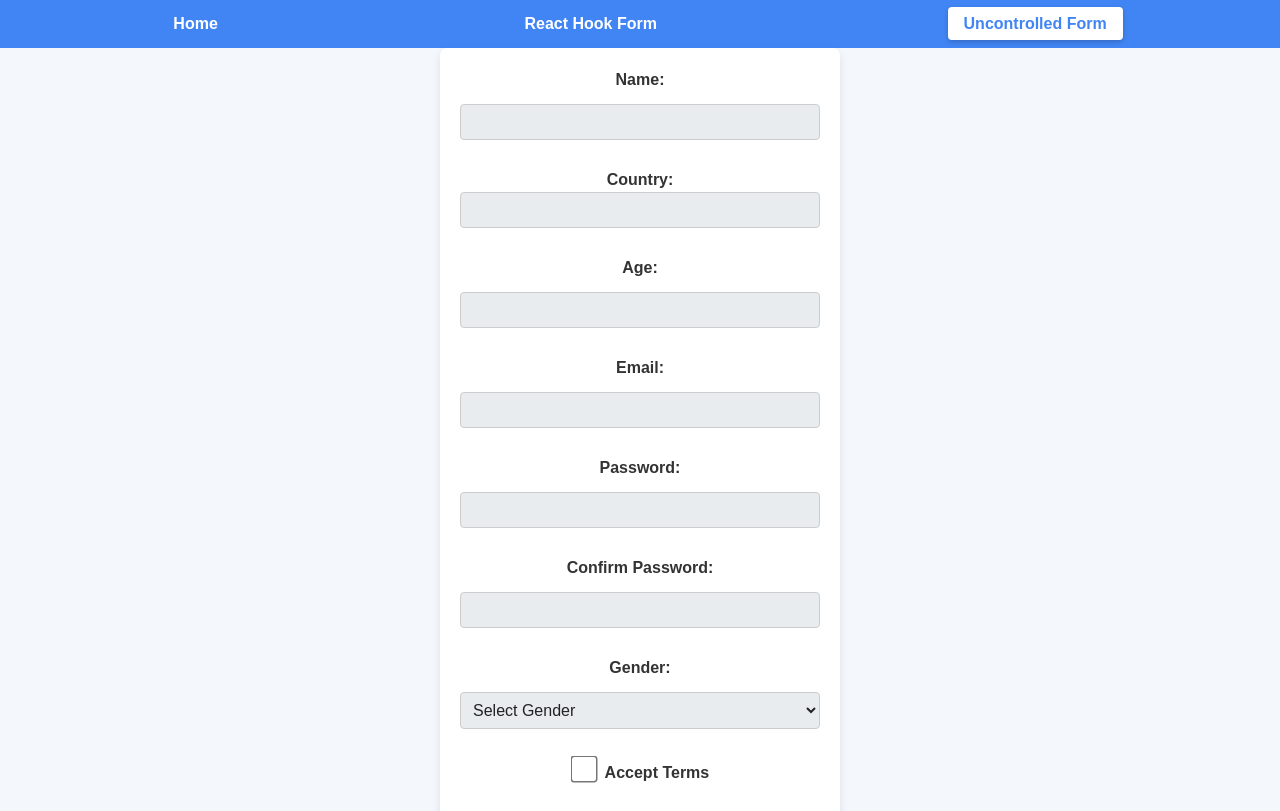
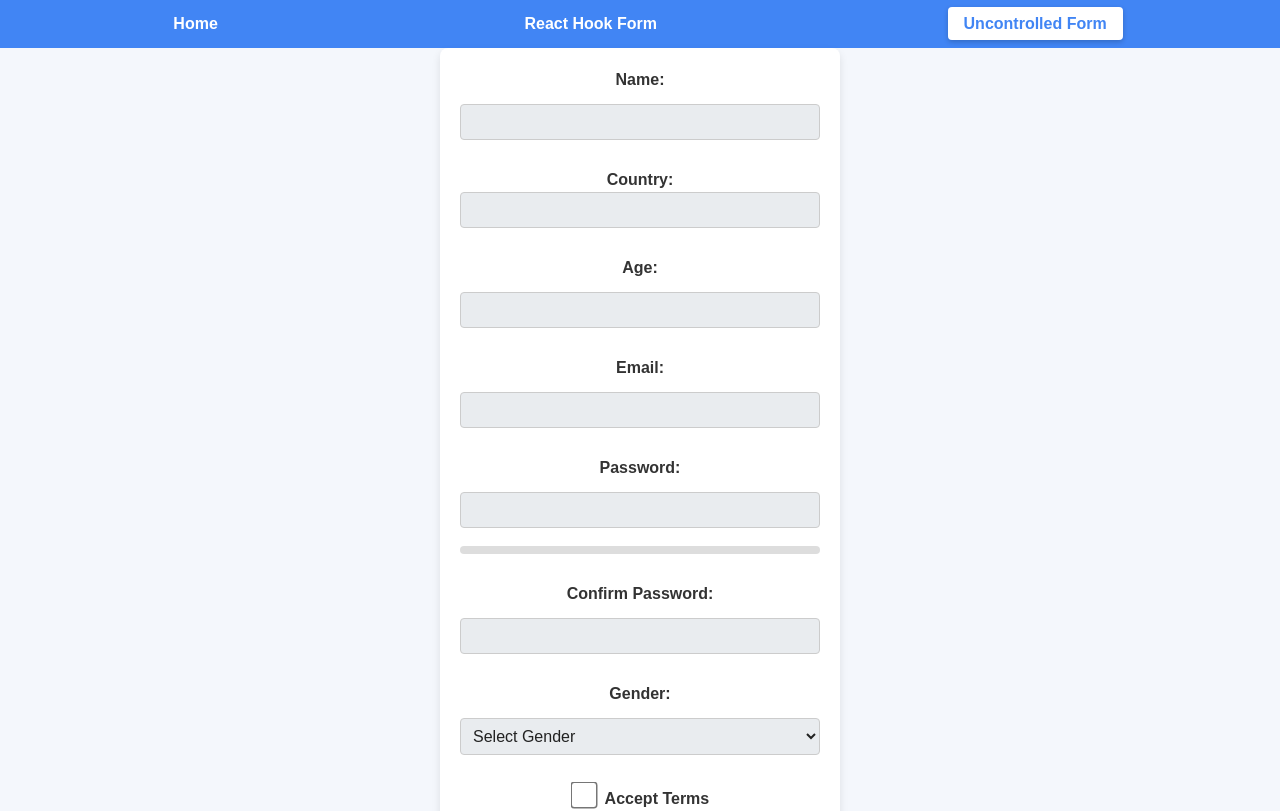
Before and after one commit to hasanozbakir/rs-react-app, a React (Vite) app: page /uncontrolled-form in a window 1280 px wide. Shown: the top 811 px of the page. Built offline with nearby package versions, Linux system fonts and the light colour scheme.

Commit message:
feat: add password strength functionality to uncontrolled form

```diff
--- a/src/pages/UncontrolledComponentPage.tsx
+++ b/src/pages/UncontrolledComponentPage.tsx
@@ -8,12 +8,14 @@ import { processFormData } from '../utils/processFormData';
 import { useAppDispatch } from '../redux-store/hooks';
 import { addFormData } from '../features/form/formSlice';
 import { FormValues } from '../utils/types';
+import { checkPasswordStrength } from '../utils/checkPasswordStrength';
 import { ROUTES } from '../utils/constants';
 import '../App.css';
 
 const UncontrolledComponentPage = () => {
   const dispatch = useAppDispatch();
   const navigate = useNavigate();
+  const [strength, setStrength] = useState('');
   const refs = useFormRefs();
   const [errors, setErrors] = useState<{ field: string; message: string }[]>(
     []
@@ -46,6 +48,13 @@ const UncontrolledComponentPage = () => {
     }
   };
 
+  const handlePasswordChange = () => {
+    if (refs.passwordRef.current) {
+      const newPassword = refs.passwordRef.current.value;
+      setStrength(checkPasswordStrength(newPassword));
+    }
+  };
+
   return (
     <form ref={refs.formRef} onSubmit={handleSubmit}>
       <label htmlFor="name">Name:</label>
@@ -69,7 +78,12 @@ const UncontrolledComponentPage = () => {
         id="password"
         name="password"
         type="password"
+        onChange={handlePasswordChange}
       />
+
+      <div className="strength-bar">
+        <div className={`strength-level strength-${strength}`}></div>
+      </div>
       <p>{errors.find((err) => err.field === 'password')?.message}</p>
 
       <label htmlFor="confirmPassword">Confirm Password:</label>
```
